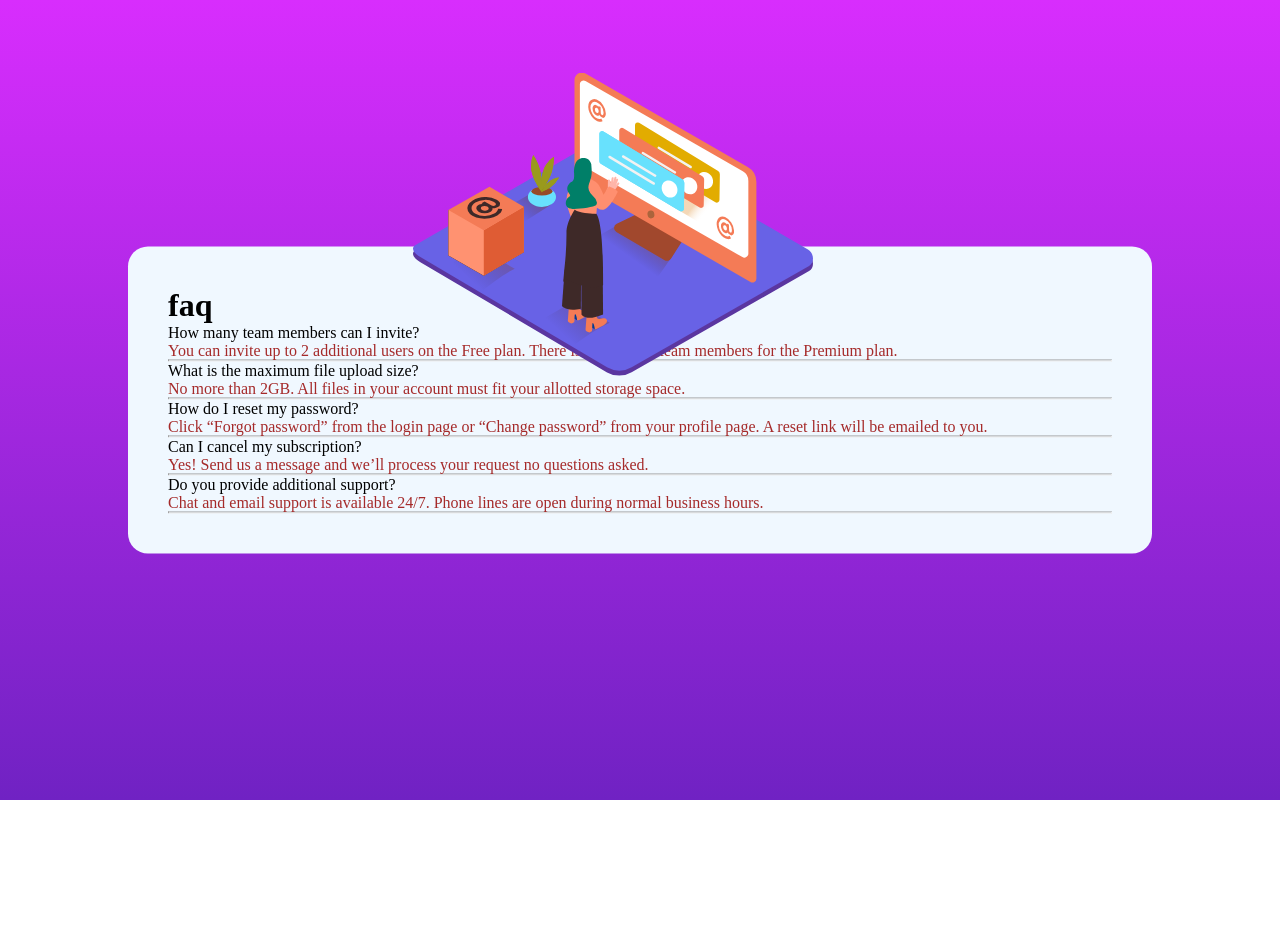
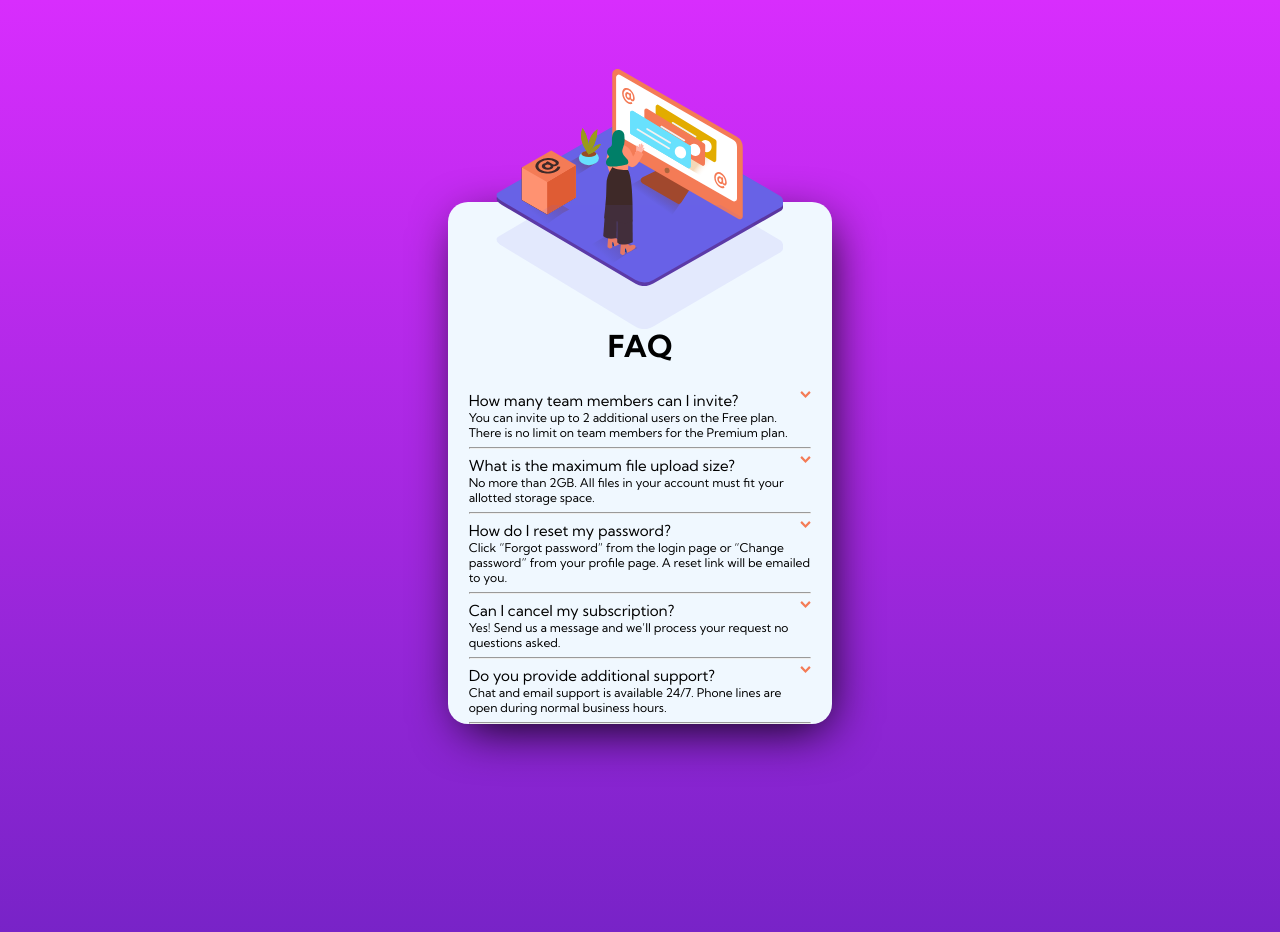
Before and after one commit to clsdjo30/FrontendMentor-FAQ, a plain HTML site: page index.html in a window 1280 px wide. Before the commit the page ends 800 px from the top, so only its background shows below. Drawn offline with Linux system fonts and the light colour scheme.

Commit message:
Save new work vend-8.00

```diff
--- /dev/null
+++ b/app.js
@@ -0,0 +1,9 @@
+const accordeon = document.getElementsByClassName('container');
+const askTitle = document.getElementsByClassName('label')
+for(i=0; i<accordeon.length; i++) {
+    accordeon[i].addEventListener('click', function() {
+        console.log(accordeon);
+        this.classList.toggle('active')
+    })
+}
+console.log("hello World");
--- a/index.html
+++ b/index.html
@@ -26,15 +26,14 @@
       }
     </style>
   </head>
-  <body class="bg-color">
+  <body>
     <div class="faq-card">
-      <div class="card-container">
-        <div class="img-container">
-          <img src="./images/illustration-woman-online-mobile.svg" alt="">
+
+        <div class="illustration">
+            <!-- illustration responsive decoration -->
         </div>
-        <div class="accordeon-container">
-          <h1>faq</h1>
-          <div class="accordeon">
+        <section class="accordeon">
+            <h1>faq</h1>
             <div class="container">
               <div class="label">How many team members can I invite?</div>
               <div class="content">
@@ -75,9 +74,9 @@
               </div>
             </div>
             <hr />
-          </div>
-        </div>
-      </div>
+          </section>
+
+
     </div>
 
     <!-- <div class="attribution">
@@ -86,5 +85,6 @@
         >Frontend Mentor</a
       >. Coded by <a href="#">Your Name Here</a>.
     </div> -->
+    <script src="app.js"></script>
   </body>
 </html>
--- a/style.css
+++ b/style.css
@@ -1,36 +1,108 @@
-* {
+/* Chronologie des Divs
+.faq-card --> contient tous les blocs
+
+.card-container --> diviser en deux --> 1 bloc pour l'image ---> 1 bloc pour l'accordeon
+
+.img-container--> positionnement des images
+
+.accordeon-container--> contient le bloc FAQ
+
+.accordeon --> contient la totalité de l'accordeon
+
+.container --> 1 pour chaque bloc d'accordeon dans lequel se trouve
+     1-->.label
+     1-->.content
+ */
+
+@import url("https://fonts.googleapis.com/css2?family=Kumbh+Sans:wght@400;700&display=swap");
+
+*::before,
+*::after {
    margin: 0;
    padding: 0;
    box-sizing: border-box;
 }
-.bg-color {
+html {
+    font-size: 63%;
+}
+body {
     height: 100vh;
+    font-family: "Kumbh sans", sans-serif;
+    font-size: 1.4rem;
     background: rgb(112,34,195);
     background: linear-gradient(0deg, rgba(112,34,195,1) 0%, rgba(216,45,253,1) 100%);
-    width: 800px;
 }
+
 .faq-card {
+    position: relative;
+    width: 85%;
+    max-width: 38rem;
+    background-color: aliceblue;
+    margin: 20rem auto;
+    border-radius: 20px;
+    box-shadow: 5px 13px 50px -10px;
+}
+.accordeon {
+    margin: 0 2rem;
+}
+
+.illustration {
+    position: relative;
+    min-height: 10rem;
+}
+.illustration::before {
+    content: url(./images/illustration-woman-online-mobile.svg);
+    display: block;
     position: absolute;
-    top: 50%;
+    top: 0;
     left: 50%;
-    transform: translate(-50%,-50%);
-    width: 80%;
-    background-color: aliceblue;
-    border-radius: 20px;
-    padding: 20px;
+    width: 75%;
+    transform: translate(-50%,-60%);
 }
-.card-container {
-    position: relative;
-    margin: 20px;
+.illustration::after {
+    content: "";
+    background: url(./images/bg-pattern-mobile.svg);
+    background-position: center;
+    background-size: contain;
+    background-repeat: no-repeat;
+    position: absolute;
+    display: block;
+    top: -10%;
+    left: 50%;
+    width: 75%;
+    height: 150px;
+    transform: translateX(-50%);
 }
-.img-container {
-    width: 400px;
-    position: absolute;
-    top:-40%;
-    left: 45%;
-    transform: translate(-45%,-40%);
+h1 {
+    text-align: center;
+    text-transform: uppercase;
+    font-size: 3rem;
+}
+/* .container {
+
+} */
+.container .label {
+    font-size: 1.5rem;
+}
+.container .active .label {
+    font-weight: 900;
+}
+.container .label::after {
+    content: "";
+    background: url(./images/icon-arrow-down.svg);
+    height: 1.1rem;
+    width: 1.1rem;
+    background-repeat: no-repeat;
+    background-size: contain;
+    position: relatiive;
+    float: right;
 
 }
-.content {
-    color: brown;
+.container .content {
+    font-size: 1.2rem;
+
 }
+
+/* @media screen and (min-width: 700px) {
+
+} */
```
